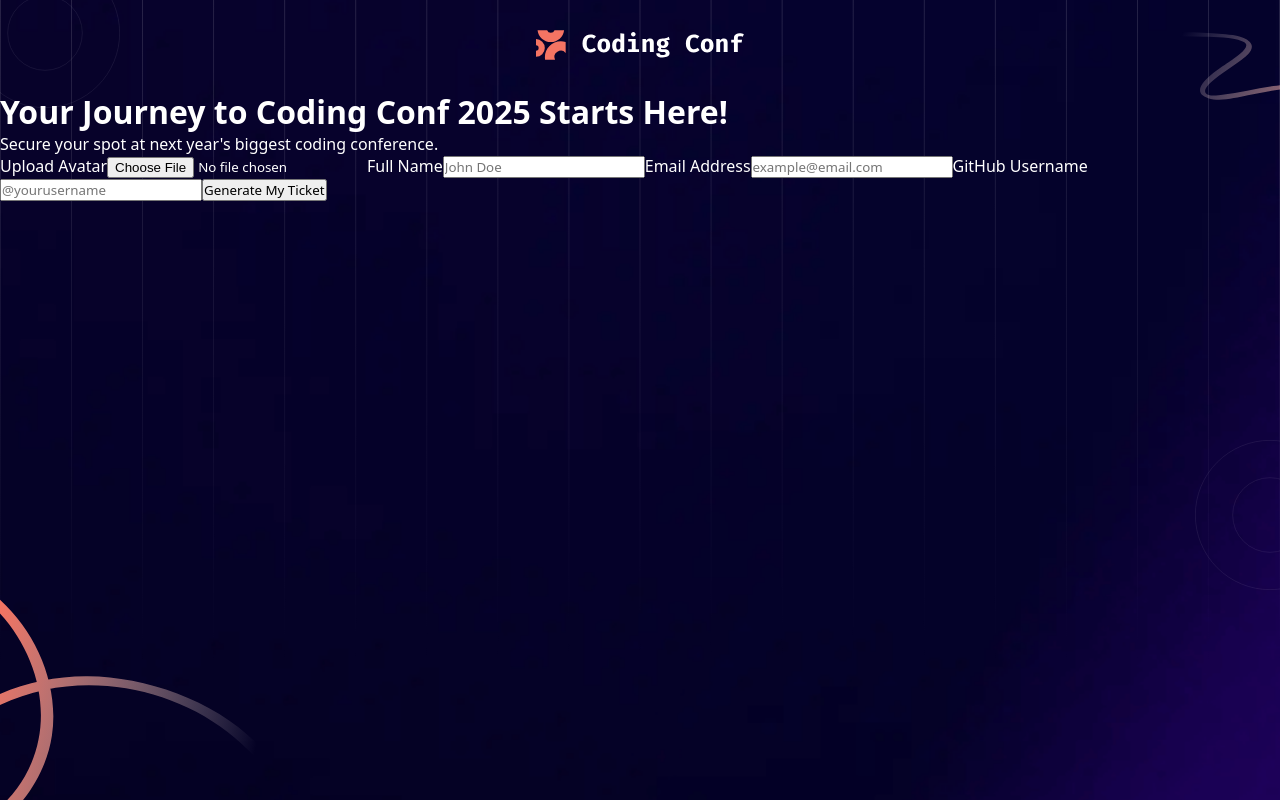
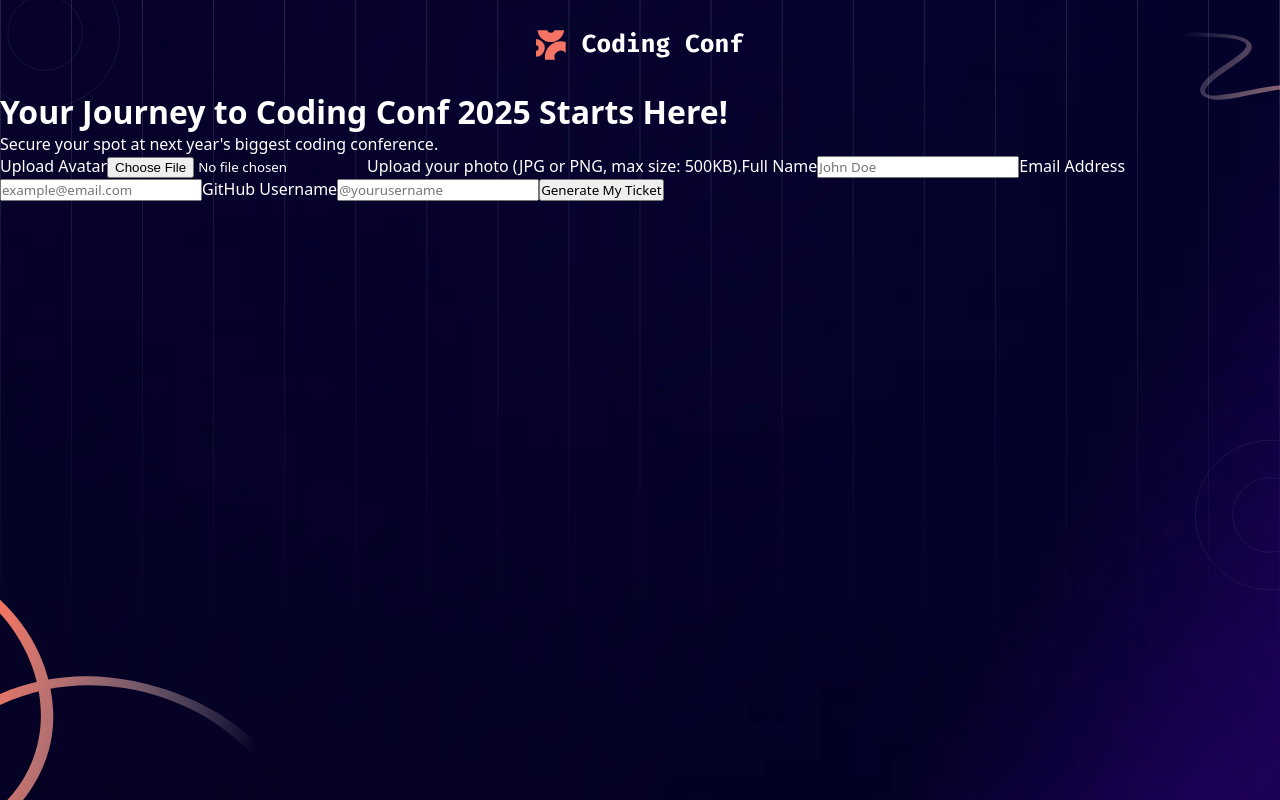
Before and after one commit to Wariboko65/Conference-Ticket-Generator, a React (Vite) app: page / in a window 1280 px wide. Built offline with nearby package versions, Linux system fonts and the light colour scheme.

Commit message:
bug ahahah

```diff
--- a/src/App.jsx
+++ b/src/App.jsx
@@ -19,7 +19,7 @@ function App() {
     username: ""
   });
   const [errMessage, setErrMessage] = useState({
-    avater: "Upload your photo (JPG or PNG, max size: 500KB).",
+    avatar: "Upload your photo (JPG or PNG, max size: 500KB).",
     fullName: "",
     email: "",
     username: ""
--- a/src/pages/ticketForm.jsx
+++ b/src/pages/ticketForm.jsx
@@ -38,7 +38,7 @@ function TicketForm() {
         URL.revokeObjectURL(formData.avatarPreview);
       }
     }
-  }, [formData.avatarPreview]);
+  }, []);
 
   const handelChange = (e) => {
     const { name, value, validity } = e.target;
```
